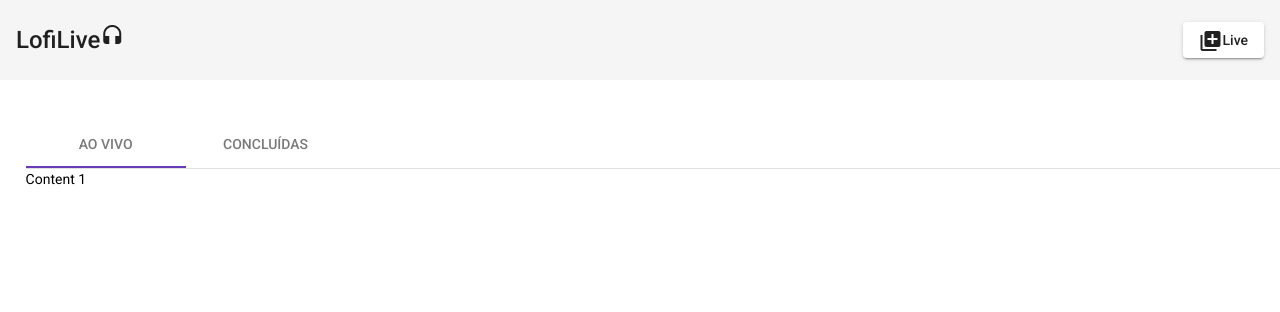
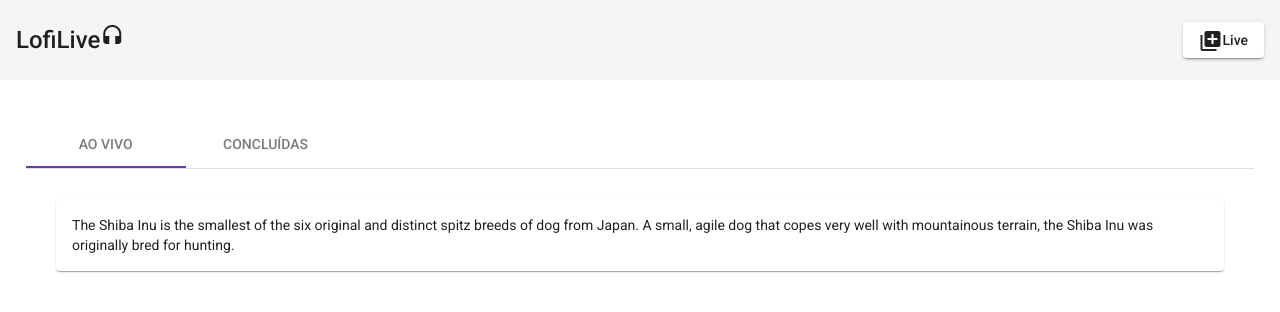
Before and after one commit to christiangalera/lofilive-app, an Angular app: page / in a window 1280 px wide. Shown: the top 312 px of the page. Built offline with nearby package versions, Linux system fonts and the light colour scheme.

Commit message:
live-list component

```diff
--- a/package.json
+++ b/package.json
@@ -15,6 +15,7 @@
     "@angular/common": "^14.1.0",
     "@angular/compiler": "^14.1.0",
     "@angular/core": "^14.1.0",
+    "@angular/flex-layout": "^14.0.0-beta.40",
     "@angular/forms": "^14.1.0",
     "@angular/material": "^14.1.0",
     "@angular/platform-browser": "^14.1.0",
--- a/src/app/app.module.ts
+++ b/src/app/app.module.ts
@@ -10,6 +10,7 @@
 import {MatButtonModule} from '@angular/material/button';
 import { LiveListComponent } from './views/home/live-list/live-list.component';
 import {MatTabsModule} from '@angular/material/tabs';
+import {MatCardModule} from '@angular/material/card';
 
 
 @NgModule({
@@ -25,7 +26,8 @@
     MatToolbarModule,
     MatIconModule,
     MatButtonModule,
-    MatTabsModule
+    MatTabsModule,
+    MatCardModule
   ],
   providers: [],
   bootstrap: [AppComponent]
--- a/src/app/views/home/live-list/live-list.component.html
+++ b/src/app/views/home/live-list/live-list.component.html
@@ -1,4 +1,28 @@
-<mat-tab-group mat-align-tabs="start" style="padding-top: 40px; padding-left: 2%; padding-rigth: 2%;">
-    <mat-tab label="AO VIVO">Content 1</mat-tab>
+<mat-tab-group mat-align-tabs="start" style="padding-top: 40px; padding-left: 2%; padding-right: 2%;">
+    <mat-tab label="AO VIVO">
+        <div fxLayout="row" fxLayoutAlign="start center" style="padding: 2%;">
+            <div style="margin: 0.5%;">
+
+                <mat-card class="example-card"
+                fxFlex="0 1 calc(33.3% - 11px)"
+                fxFlex.lt-md="0 1 calc(50% - 11px)"
+                fxFlex.lt-sm="100%">
+                    <mat-card-header>
+
+                    </mat-card-header>
+
+                    <mat-card-content>
+                      <p>
+                        The Shiba Inu is the smallest of the six original and distinct spitz breeds of dog from Japan.
+                        A small, agile dog that copes very well with mountainous terrain, the Shiba Inu was originally
+                        bred for hunting.
+                      </p>
+                    </mat-card-content>
+
+                  </mat-card>
+
+            </div>
+        </div>
+    </mat-tab>
     <mat-tab label="CONCLUÍDAS">Content 2</mat-tab>
 </mat-tab-group>
```
Also changed, not shown: 1 other file (tests, documents, lock files or other folders).
